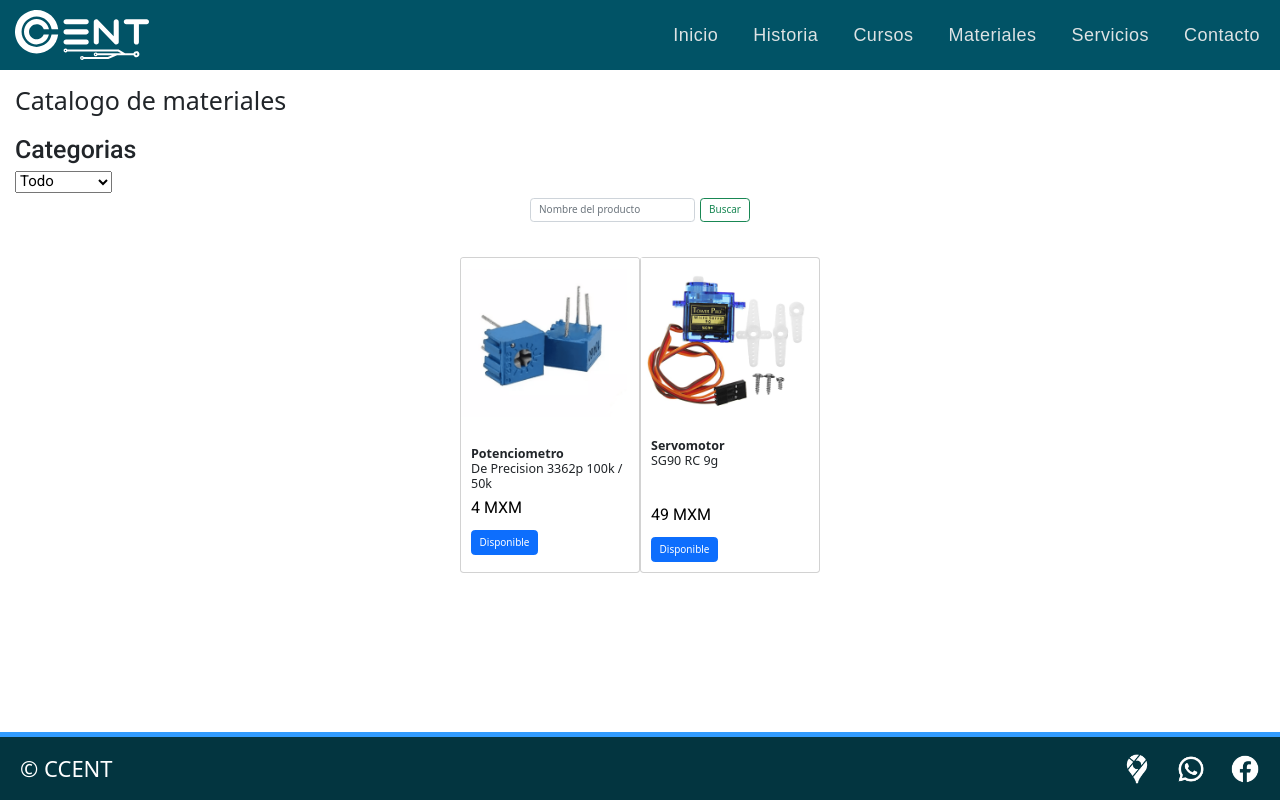
After one commit to Edggarius/SPAWF-ARCHIVES, a Django app: page /materiales/ in a window 1280 px wide. The commit adds this page. Run offline with Django 4.2, Linux system fonts and the light colour scheme.

Commit message:
primeros cambios de productos

```diff
--- a/apps/home/urls.py
+++ b/apps/home/urls.py
@@ -6,4 +6,6 @@ urlpatterns = [
     path('', views.home, name='home'),
     path('historia/', views.historia, name='historia'),
     path('servicios/', views.servicios, name='servicios'),
+    path('materiales/', views.materiales, name='materiales'),
+    path('producto/', views.producto, name='producto'),
 ]
--- a/apps/home/views.py
+++ b/apps/home/views.py
@@ -8,3 +8,7 @@ def historia(request):
 
 def servicios(request):
     return render(request, 'home/servicios.html',{})
+def materiales(request):
+    return render(request, 'home/materiales.html',{})
+def producto(request):
+    return render(request, 'home/producto.html',{})
--- /dev/null
+++ b/apps/templates/home/materiales.html
@@ -0,0 +1,55 @@
+{% extends 'layouts/base.html' %}
+{% load static %}
+{% block stylesheet %}
+<link rel="stylesheet" href={%static 'css/style.css'%}>
+<link rel="stylesheet" href= {%static 'css/producto.css'%}>
+{% endblock stylesheet %}
+{% block content %}
+
+    <h1 class="h1">Catalogo de materiales</h1><br>
+    <div class="contenedor_categoria">
+        <label for="categoria"><strong><h1>Categorias</h1></strong> </label><br>
+        <select  id="categoria">
+            <option label="Todo">Todo</option>
+            <option label="Cables">Cables</option>
+            <option label="Accesorios">Accesorios</option>
+            <option label="Insumos">Insumos</option>
+        </select>
+    </div>
+    <div class="contenedor">
+        <div class="contenedor-productos">
+            <nav class="navbar">
+                <div class="container-fluid">
+                    <form class="d-flex" role="search">
+                        <input class="form-control me-2" type="search" placeholder="Nombre del producto" aria-label="Search">
+                        <button class="btn btn-outline-success" type="submit">Buscar</button>
+                    </form>
+                </div>
+            </nav>
+        </div>
+    </div>
+    <br>
+    <br>
+    <div class="contenedor">
+        <div class="contenedor_po">
+            <div class="card" style="width: 18rem;">
+                <img class="card-img-top" src={% static 'img/potenciometro.png' %} alt="">
+                <div class="card-body">
+                  <h5 class="card-title"><strong>Potenciometro</strong> <br> De Precision 3362p 100k / 50k</h5>
+                  <p class="card-text">4 MXM</p>
+                  <a href={% url 'producto' %} class="btn btn-primary">Disponible</a>
+                </div>
+            </div>
+
+
+            <div class="card" style="width: 18rem;">
+                <img class="contenedor_img" src={% static 'img/servo.jpg' %} alt="">
+                <div class="card-body">
+                  <h5 class="card-title"><strong>Servomotor</strong> <br> SG90 RC 9g</h5><br><br>
+                  <p class="card-text">49 MXM</p>
+                <a href={% url 'producto' %} class="btn btn-primary">Disponible</a>
+                </div>
+            </div>
+        </div>
+    </div>
+{% endblock content %}
--- a/apps/templates/includes/nav.html
+++ b/apps/templates/includes/nav.html
@@ -13,7 +13,7 @@
         <a class="cursos" href="#" target="_blank">Cursos</a>
       </div>
       <div class="nav-content">
-        <a class="materiales" href="#" target="_blank">Materiales</a>
+        <a class="materiales" href={% url 'materiales' %} target="_blank">Materiales</a>
       </div>
       <div class="nav-content">
         <a class="servicios" href={% url 'servicios' %} target="_self">Servicios</a>
--- a/apps/templates/layouts/base.html
+++ b/apps/templates/layouts/base.html
@@ -8,6 +8,8 @@
     <meta charset="UTF-8">
     <meta http-equiv="X-UA-Compatible" content="IE=edge">
     <meta name="viewport" content="width=device-width, initial-scale=1.0">
+    <!-- CSS only -->
+    <link href="https://cdn.jsdelivr.net/npm/bootstrap@5.2.2/dist/css/bootstrap.min.css" rel="stylesheet" integrity="sha384-Zenh87qX5JnK2Jl0vWa8Ck2rdkQ2Bzep5IDxbcnCeuOxjzrPF/et3URy9Bv1WTRi" crossorigin="anonymous">
     <title>SPAW</title>
     <title>{% block title %}PANTALLA PRINCIPAL SPAW{% endblock title%}</title>
 </head>
@@ -22,4 +24,6 @@
     </main>
     {% include 'includes/footer.html' %}
 </body>
+<!-- JavaScript Bundle with Popper -->
+    <script src="https://cdn.jsdelivr.net/npm/bootstrap@5.2.2/dist/js/bootstrap.bundle.min.js" integrity="sha384-OERcA2EqjJCMA+/3y+gxIOqMEjwtxJY7qPCqsdltbNJuaOe923+mo//f6V8Qbsw3" crossorigin="anonymous"></script>
 </html>
--- /dev/null
+++ b/static/css/producto.css
@@ -0,0 +1,22 @@
+.contenedor{
+    width: 100%;
+    height: 100%;
+    display: flex;
+    justify-content: center;
+}
+.contenedor_img{
+    width: 17rem;
+    height: 17rem;
+
+}
+.contenedor_po{
+    flex-wrap: wrap;
+    border-radius: 50px;
+    display: flex;
+    justify-content: end
+}
+.contenedor_categoria{
+    text-align: justify;
+    font-size: 15px;
+    font-family: 'Roboto', sans-serif;
+}
```
Also changed, not shown: apps/templates/home/producto.html (added, +18 -0 lines), static/img/potenciometro.png (added), static/img/servo.jpg (added).
